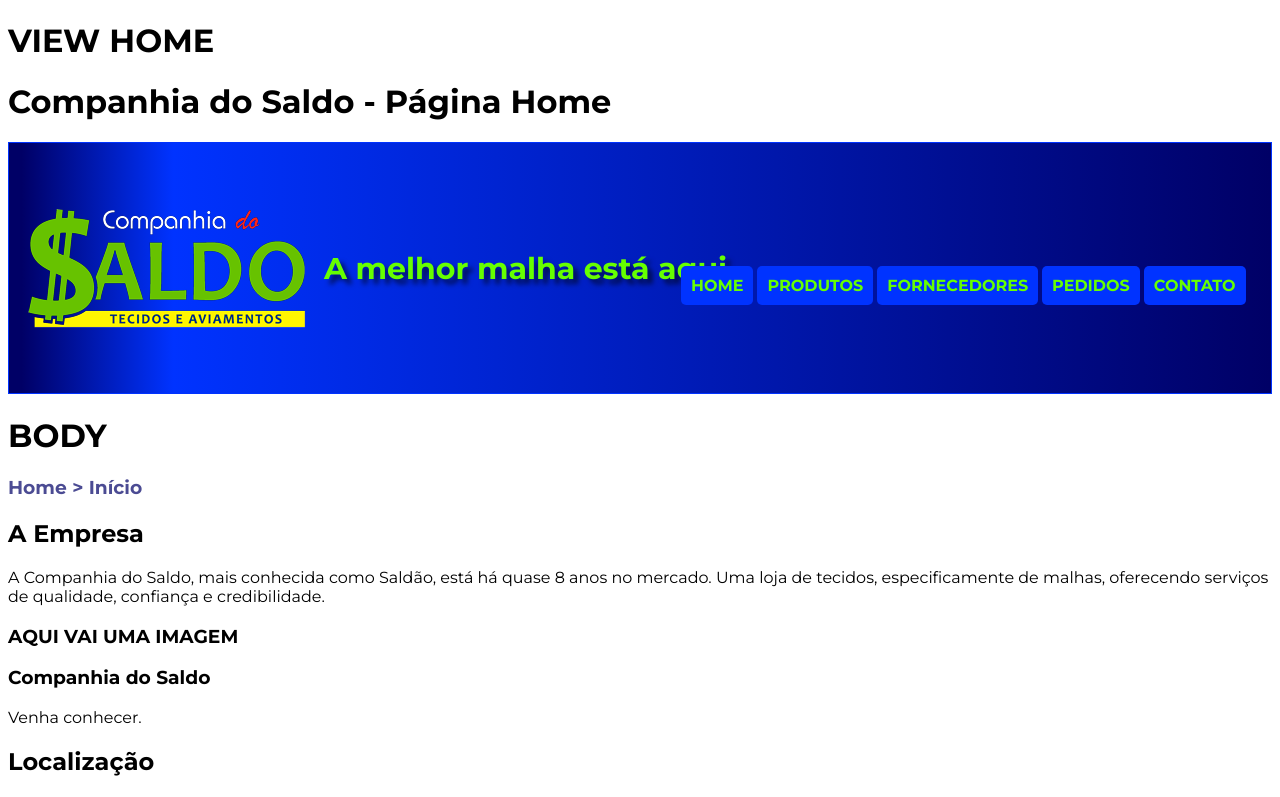
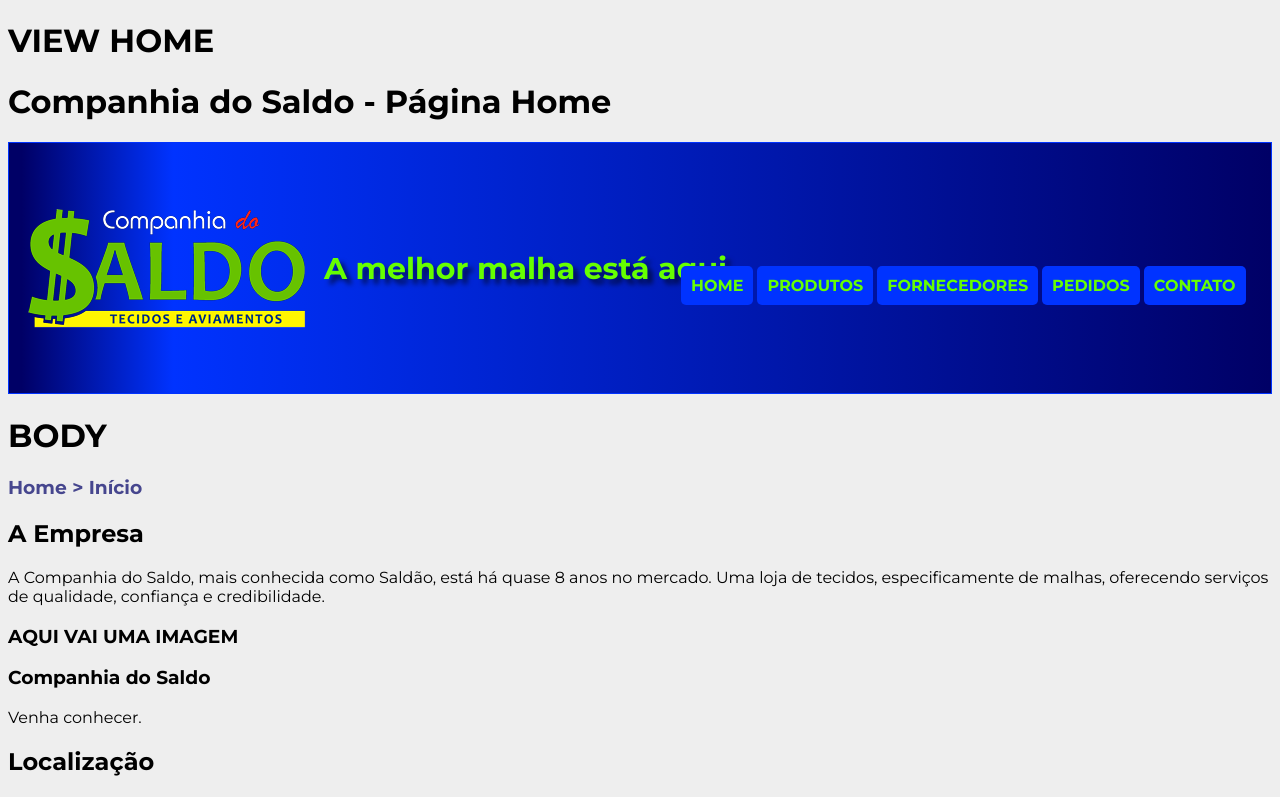
Before and after one commit to marcusviniciusmo/Companhia_Do_Saldo_Website, a React (Vite) app in the folder frontend/: page / in a window 1280 px wide. Shown: the top 797 px of the page. Built offline with nearby package versions, Linux system fonts and the light colour scheme.

Commit message:
Setting the background of the project

```diff
--- a/frontend/src/index.css
+++ b/frontend/src/index.css
@@ -1,6 +1,8 @@
 @import url('https://fonts.googleapis.com/css2?family=Montserrat:wght@400;600;700;900&display=swap');
 
 :root {
+  --background: #EEEEEE;
+
   --color-auxiliar: #66FF00;
   --color-primary:#0033FF;
   --color-secondary: #000066;
@@ -16,6 +18,7 @@
 }
 
 body {
+  background: var(--background);
   font-family: 'Montserrat', sans-serif;
   font-size: 1.6rem;
 }
```
